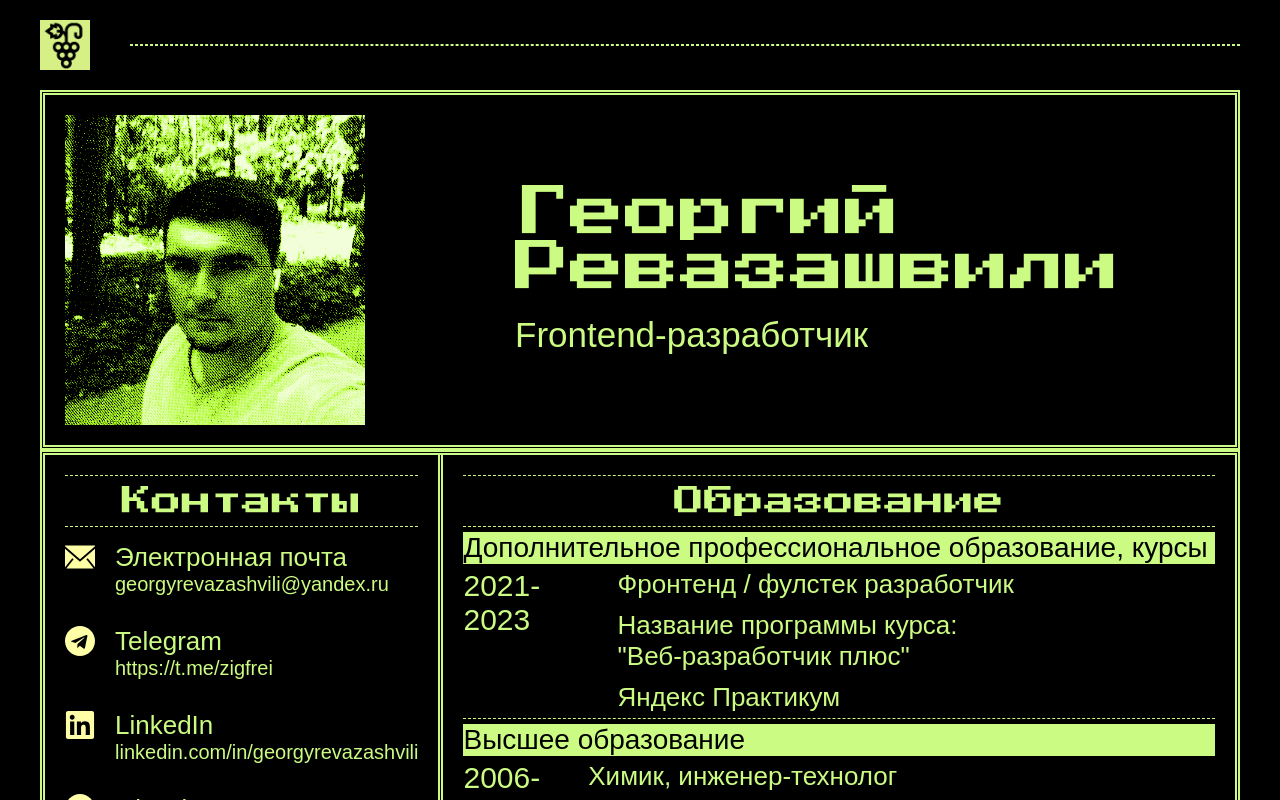
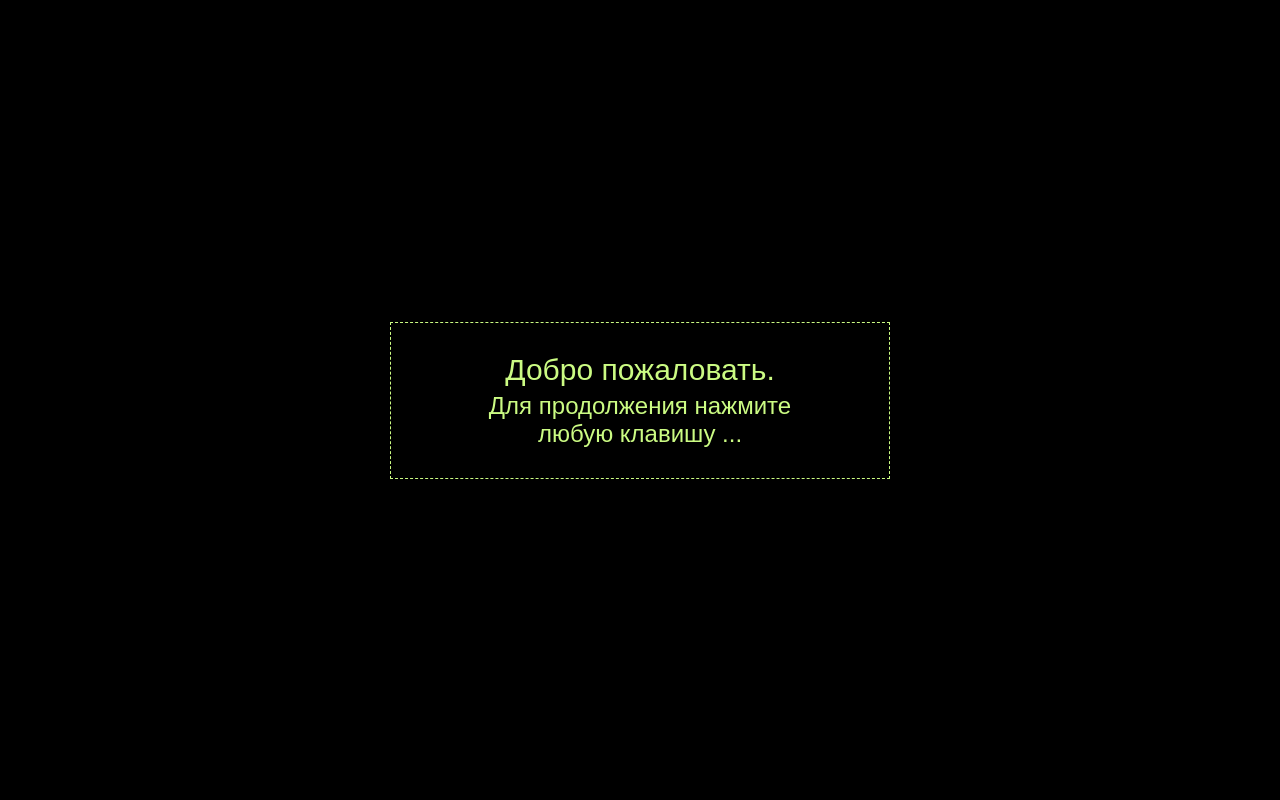
Before and after one commit to zigfrei/resume, a Next.js app: page / in a window 1280 px wide. Shown: the top 800 px of the page. Built offline with nearby package versions, Linux system fonts and the light colour scheme; a web font is replaced by a local one.

Commit message:
hotfix: delete coments

```diff
--- a/src/app/page.tsx
+++ b/src/app/page.tsx
@@ -9,11 +9,11 @@ import { FormEvent, useState, useCallback, ChangeEvent, HTMLAttributes, useEffec
 
 export default function Home() {
   const [loading, setLoading] = useState<null | boolean>(false);
-  const [openMainView, setOpenMainView] = useState<null | boolean>(true);
+  const [openMainView, setOpenMainView] = useState<null | boolean>(false);
   return (
     <div className={`${styles.page} ${openMainView ? styles.pageFullHeight : ''}`}>
-      {/* <Matrix loading={loading} setLoading={setLoading} />
-      <Loading loading={loading} setLoading={setLoading} setOpenMainView={setOpenMainView} /> */}
+      <Matrix loading={loading} setLoading={setLoading} />
+      <Loading loading={loading} setLoading={setLoading} setOpenMainView={setOpenMainView} />
       {openMainView && (<>
       <Header />
       <main className={styles.main}>
```
